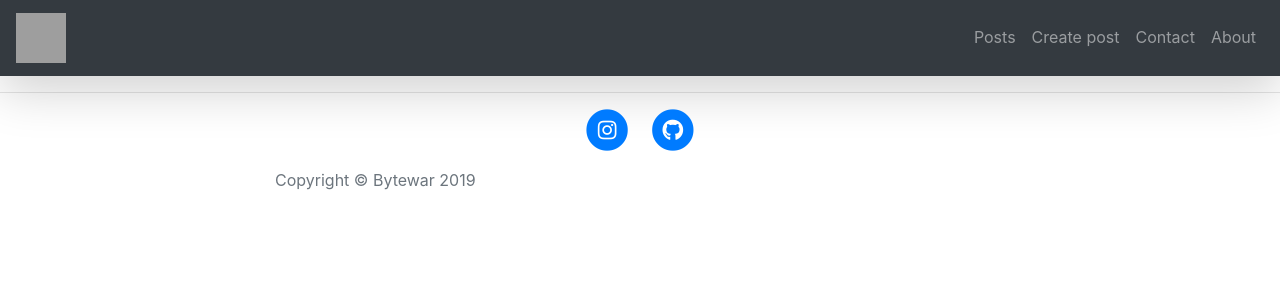
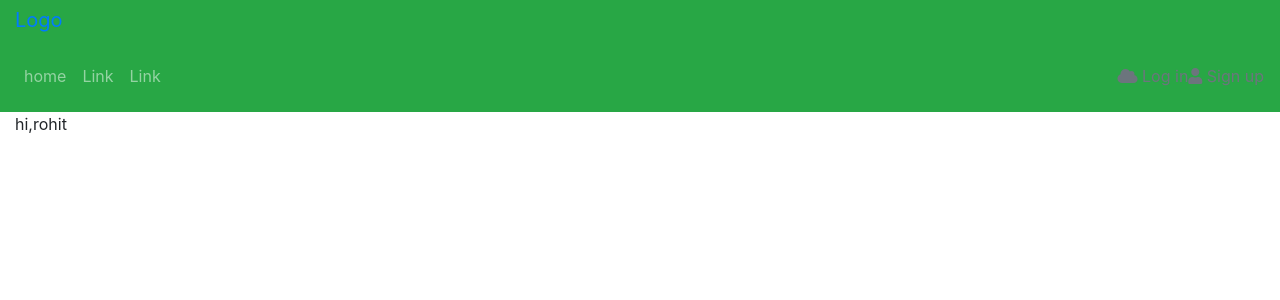
Before and after one commit to rohitdalal0/flask-app, a Flask app: template template/index.html in a window 1280 px wide. Shown: the top 300 px of the page. Run offline with Flask 2, Linux system fonts and the light colour scheme; the template is opened without the code that fills it, so the values that code supplies are empty; parts of the project's set-up code (start-up, migrations or seed data) failed here and were passed over; some libraries are stand-ins or nearby versions; grey boxes are pictures that could not be loaded.

Commit message:
init files

```diff
--- a/run.py
+++ b/run.py
@@ -8,7 +8,7 @@ from model import *
 
 
 app = Flask(__name__, static_folder='static', template_folder='template')
-app.config['SQLALCHEMY_DATABASE_URI'] = 'mysql://rohit:password@localhost/flask'
+app.config['SQLALCHEMY_DATABASE_URI'] = 'mysql://localhost:password@localhost/flask'
 app.config['SQLALCHEMY_TRACK_MODIFICATIONS'] = True
 app.config['SECRET_KEY'] = 'SuperSecret'
 app.config['RECAPTCHA_PUBLIC_KEY'] = '6LftGcEUAAAAAKjlrMb4UQ3OEfSJ4WoW32aRg_Yk'
--- a/template/index.html
+++ b/template/index.html
@@ -10,29 +10,33 @@
 
   <title>Bytewar</title>
 
-  <!-- Bootstrap core CSS -->
-  <link href="{{url_for('static', filename='vendor/bootstrap/css/bootstrap.min.css')}}" rel="stylesheet">
+  <link rel= "stylesheet" type= "text/css" href= "{{ url_for('static', filename='styles/index.css') }}">
 
-  <!-- Custom fonts for this template -->
-  <link href="{{url_for('static', filename='vendor/fontawesome-free/css/all.min.css')}}" rel="stylesheet"
-    type="text/css">
-  <link href='https://fonts.googleapis.com/css?family=Lora:400,700,400italic,700italic' rel='stylesheet'
-    type='text/css'>
-  <link
-    href='https://fonts.googleapis.com/css?family=Open+Sans:300italic,400italic,600italic,700italic,800italic,400,300,600,700,800'
-    rel='stylesheet' type='text/css'>
+  <!-- Font awesome -->
+  <link rel="stylesheet" href="https://use.fontawesome.com/releases/v5.7.0/css/all.css" integrity="sha384-lZN37f5QGtY3VHgisS14W3ExzMWZxybE1SJSEsQp9S+oqd12jhcu+A56Ebc1zFSJ" crossorigin="anonymous">
 
-  <!-- Custom styles for this template -->
-  <link href="{{url_for('static', filename='css/clean-blog.min.css')}}" rel="stylesheet">
+  <!-- Latest compiled and minified CSS -->
+  <link rel="stylesheet" href="https://maxcdn.bootstrapcdn.com/bootstrap/4.3.1/css/bootstrap.min.css">
+
+  <!-- jQuery library -->
+  <script src="https://ajax.googleapis.com/ajax/libs/jquery/3.4.1/jquery.min.js"></script>
+
+  <!-- Popper JS -->
+  <script src="https://cdnjs.cloudflare.com/ajax/libs/popper.js/1.14.7/umd/popper.min.js"></script>
+
+  <!-- Latest compiled JavaScript -->
+  <script src="https://maxcdn.bootstrapcdn.com/bootstrap/4.3.1/js/bootstrap.min.js"></script>
 
 </head>
 
 <body>
+  <header>
+    <div class="container-fluid bg-success">
+      <!-- Brand -->
+      <a class="navbar-brand " href="/">Logo</a>
+    </div>
 
-  <nav class="navbar navbar-expand-md bg-dark navbar-dark shadow-lg">
-    <!-- Brand -->
-    <a class="navbar-brand" href="/"><img src="{{url_for('static', filename='img/logo.png')}}" width="50px"
-        height="50px"></a>
+    <nav class="navbar navbar-expand-md bg-success navbar-dark p-3">
 
       <!-- Toggler/collapsibe Button -->
       <button class="navbar-toggler" type="button" data-toggle="collapse" data-target="#collapsibleNavbar">
@@ -40,108 +44,33 @@
       </button>
 
       <!-- Navbar links -->
-    <div class="collapse navbar-collapse" id="collapsibleNavbar">
-      <ul class="navbar-nav ml-auto text-center ">
+      <div class="collapse navbar-collapse text-center" id="collapsibleNavbar">
+        <ul class="navbar-nav">
           <li class="nav-item">
-          <a class="nav-link" href="/post">Posts</a>
-        </li>
-        <li class="nav-item ">
-          <a class="nav-link" href="/add_post">Create post</a>
+            <a class="nav-link" href="#">home</a>
           </li>
           <li class="nav-item">
-          <a class="nav-link" href="/contact">Contact</a>
+            <a class="nav-link" href="#">Link</a>
           </li>
           <li class="nav-item">
-          <a class="nav-link" href="/about">About</a>
+            <a class="nav-link" href="#">Link</a>
           </li>
         </ul>
+
+        <ul class="navbar-nav ml-auto">
+          <li><a href="/login" class="text-secondary"><span class="fas fa-cloud"></span> Log in</a></li>
+          <li><a href="/signup" class="text-secondary"><span class="fas fa-user"></span> Sign up</a></li>
+        </ul>
+
       </div>
     </nav>
-  </nav>
+  </header>
 
-  <!-- Main Content -->
-  <div class="container-fluid">
-    {% for post in posts %}
-    <div class="row">
-      <div class="col-lg-8 col-md-10 mx-auto">
-        <div class="post-preview p-4 rounded">
-          <a href="/post/{{post.id}}">
-            <h2 class="post-title" style="color:tomato;">
-              {{post.title}}
-            </h2>
-            <h3 class="post-subtitle text-dark">
-              {{post.post[:100]+' .....'}}
-            </h3>
-          </a>
-          <p class="post-meta">Posted
-            on <a href="#">{{post.date}}</a></p>
-        </div>
-        <hr>
-      </div>
-    </div>
-    {% endfor %}
+
+  <div id="content-box" class="container-fluid">
+    <div>hi,rohit</div>
   </div>
 
-  <hr>
-
-  <!-- Footer -->
-  <footer>
-    <div class="container">
-      <div class="row">
-        <div class="col-lg-8 col-md-10 mx-auto">
-          <ul class="list-inline text-center">
-            <li class="list-inline-item">
-              <a href="https://www.instagram.com/rohit_dalal__/">
-                <span class="fa-stack fa-lg">
-                  <i class="fas fa-circle fa-stack-2x"></i>
-                  <i class="fab fa-instagram fa-stack-1x fa-inverse"></i>
-                </span>
-              </a>
-            </li>
-            <li class="list-inline-item">
-              <a href="https://github.com/Dalal0">
-                <span class="fa-stack fa-lg">
-                  <i class="fas fa-circle fa-stack-2x"></i>
-                  <i class="fab fa-github fa-stack-1x fa-inverse"></i>
-                </span>
-              </a>
-            </li>
-          </ul>
-          <p class="copyright text-muted">Copyright &copy; Bytewar 2019</p>
-        </div>
-      </div>
-    </div>
-  </footer>
-
-  <!-- Bootstrap core JavaScript -->
-  <script src="{{url_for('static', filename='vendor/jquery/jquery.min.js')}}"></script>
-  <script src="{{url_for('static', filename='vendor/bootstrap/js/bootstrap.bundle.min.js')}}"></script>
-
-  <!-- Custom scripts for this template -->
-  <script src="{{url_for('static', filename='js/clean-blog.min.js')}}"></script>
 
 </body>
-<style>
-  nav .collapse>.navbar-nav>.nav-item {
-    border-bottom: 2px solid #343a40;
-  }
-
-  nav .collapse>.navbar-nav>.nav-item:hover {
-    border-bottom: 2px solid tomato;
-
-  }
-
-  .container-fluid>.row .post-preview:hover {
-    background: rgba(163, 163, 163, 0.527);
-  }
-
-  .container-fluid>.row>.col-lg-8 {
-    box-shadow: 10px 10px 20px -8px rgba(26, 25, 25, 0.548);
-  }
-  i:hover, .fa-stack:hover, .fa-circle:hover{
-  background: tomato;
-  border-radius: 100px;
-  }
-</style>
-
 </html>
```
Lines whose indentation alone changed are shown as unchanged.
